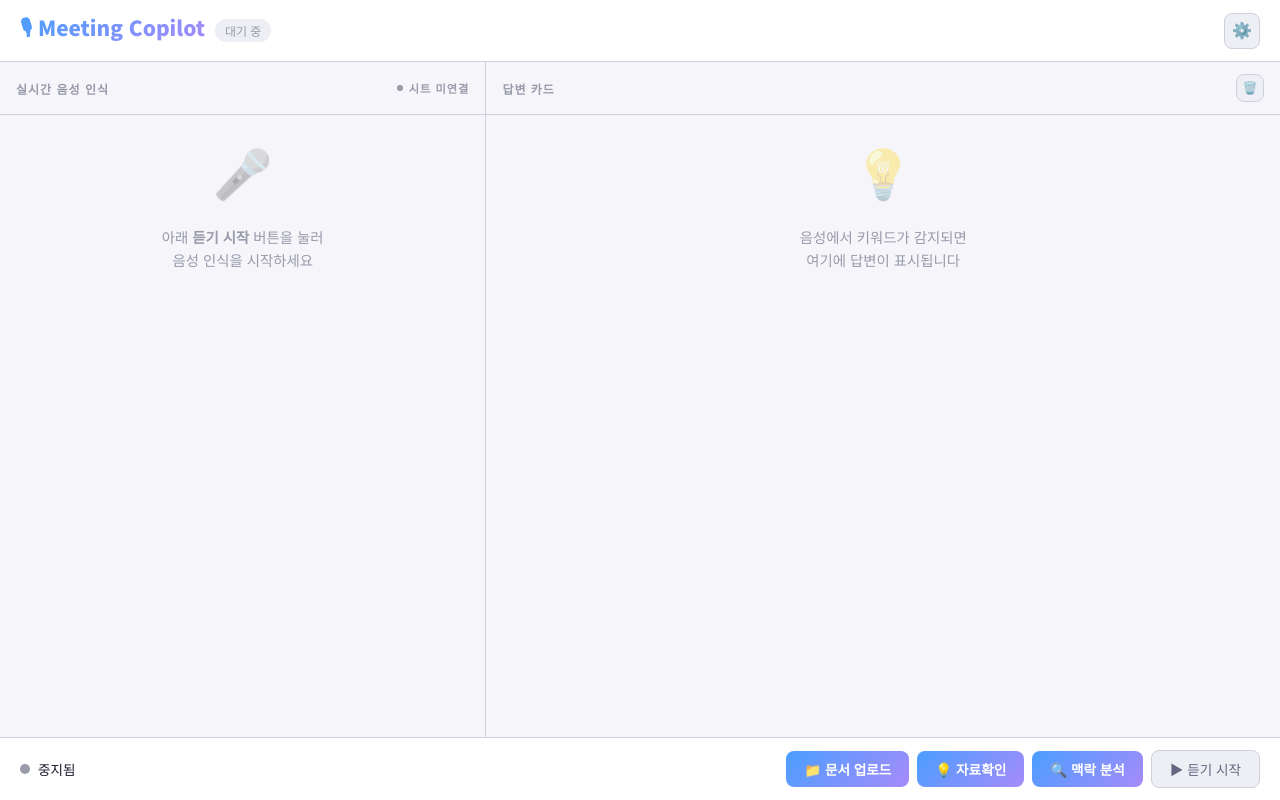
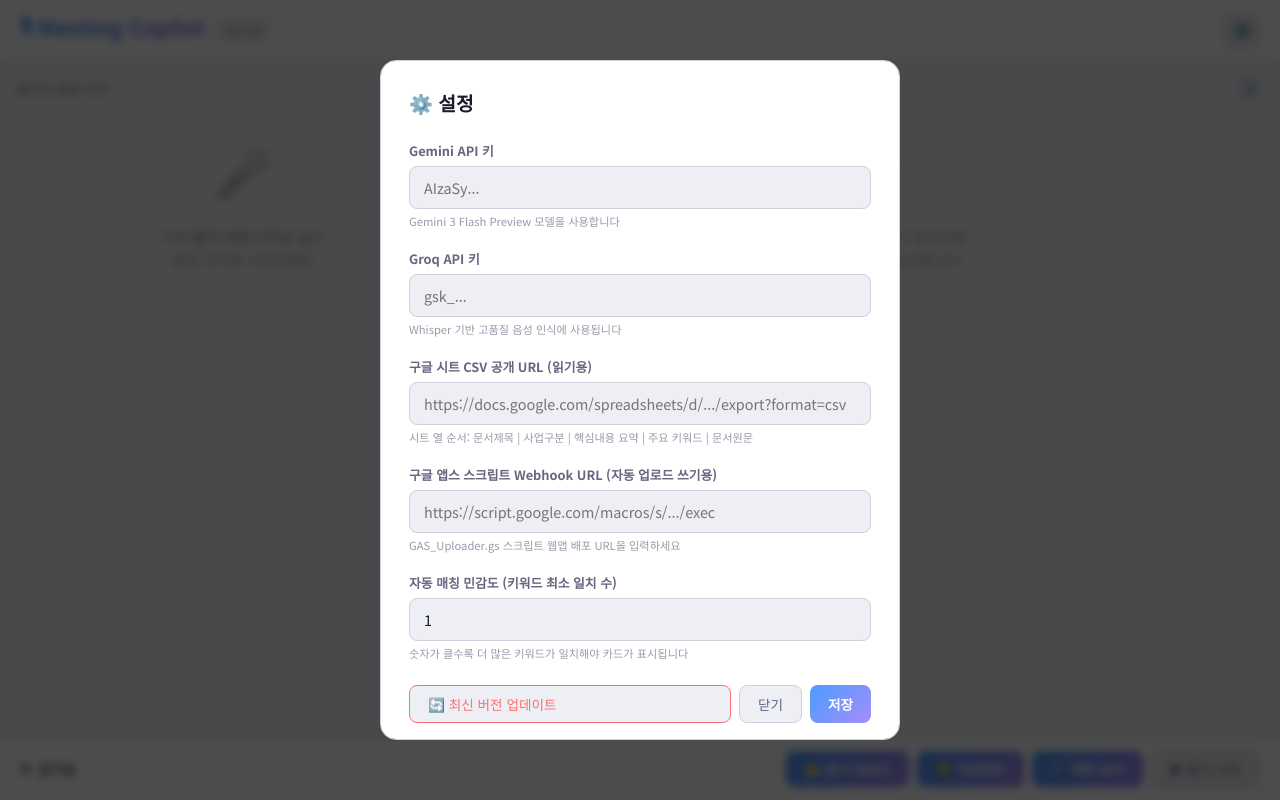
Before and after one commit to ktm9898/meeting_copilot, a website: page index.html in a window 1280 px wide. Both pictures are taken after a click on the button "⚙️". Drawn offline with Linux system fonts and the light colour scheme.

Commit message:
fix: restore btnSettings click event listener

```diff
--- a/index.html
+++ b/index.html
@@ -1897,6 +1897,14 @@ ${manualQuery ? `[사용자 질문/요청]\n${manualQuery}\n\n위 [참고 자료
                 }
             }
 
+            // 설정 모달
+            $('btnSettings').addEventListener('click', () => {
+                initSettingsUI();
+                $('settingsModal').classList.add('show');
+            });
+
+            $('btnSettingsClose').addEventListener('click', () => $('settingsModal').classList.remove('show'));
+
             $('btnSettingsSave').addEventListener('click', () => {
                 saveSettings({
                     apiKey: $('inputApiKey').value.trim(),
```
